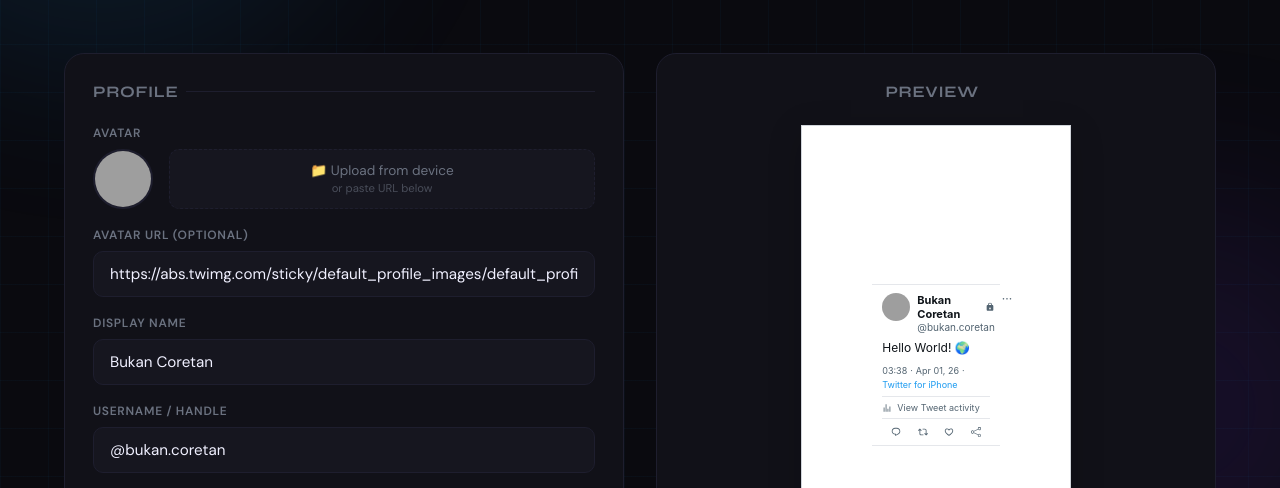
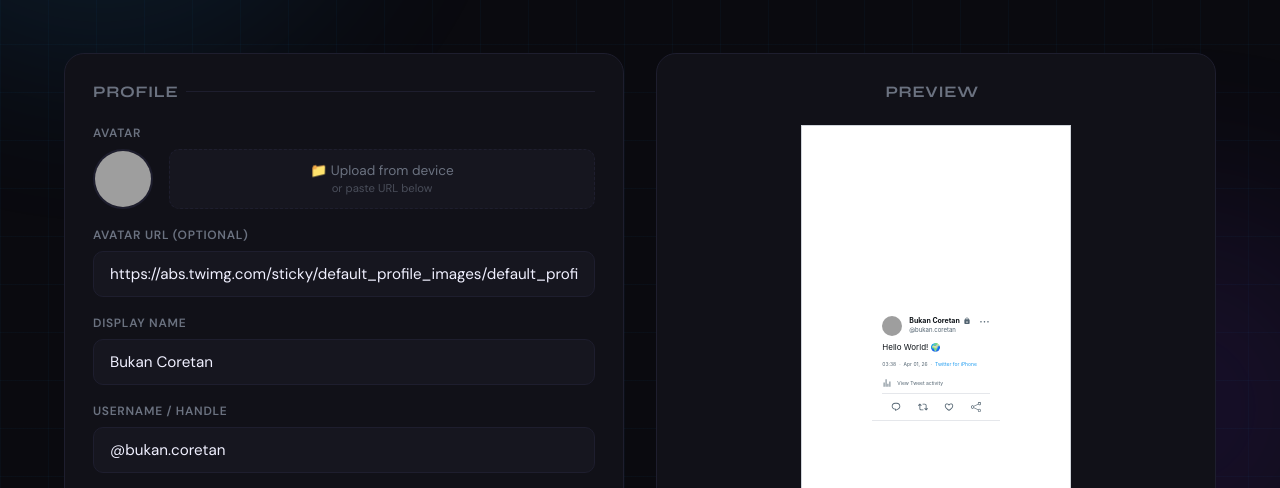
Before and after one commit to CyberHunter404/faketweet, a plain HTML site: page index.html in a window 1280 px wide. Shown: the part 292-780 px from the top of the page. Drawn offline with nearby package versions, Linux system fonts and the light colour scheme; grey boxes are pictures that could not be loaded.

Commit message:
Add files via upload

```diff
--- a/index.html
+++ b/index.html
@@ -269,7 +269,7 @@
       border-radius: 0;
       border: 1px solid #d1d5db;
       padding: 10% 14%;
-      box-shadow: 0 8px 32px rgba(0,0,0,.18);
+
       position: relative;
       overflow: hidden;
       display: flex;
@@ -287,7 +287,6 @@
       transition: background 0.25s;
       width: 100%;
       flex-shrink: 0;
-      border-top: 1px solid #e5e7eb;
       border-bottom: 1px solid #e5e7eb;
     }
     #tweet-card.dark-theme  { background: #15202b; border-color: #2d3748; }
@@ -298,12 +297,12 @@
     .tc-header {
       display: flex;
       align-items: flex-start;
-      margin-bottom: 6px;
+      margin-bottom: 5px;
       gap: 7px;
     }
     .tc-avatar {
-      width: 28px;
-      height: 28px;
+      width: 20px;
+      height: 20px;
       border-radius: 50%;
       object-fit: cover;
       flex-shrink: 0;
@@ -312,7 +311,7 @@
     .tc-name-row { display: flex; align-items: center; gap: 3px; }
     .tc-name {
       font-weight: 700;
-      font-size: 11px;
+      font-size: 7px;
       color: rgb(15,20,25);
       line-height: 1.3;
     }
@@ -320,20 +319,20 @@
     #tweet-card.dim-theme .tc-name  { color: #fff; }
 
     .tc-lock {
-      width: 10px;
-      height: 10px;
+      width: 8px;
+      height: 8px;
       fill: rgb(83,100,113);
       flex-shrink: 0;
     }
     #tweet-card.dark-theme .tc-lock,
     #tweet-card.dim-theme  .tc-lock { fill: #8b98a5; }
-    .tc-handle { color: rgb(83,100,113); font-size: 10px; }
+    .tc-handle { color: rgb(83,100,113); font-size: 6px; }
     #tweet-card.dark-theme .tc-handle,
     #tweet-card.dim-theme  .tc-handle { color: #8b98a5; }
 
     .tc-more { color: rgb(83,100,113); font-size: 12px; line-height: 1; cursor: pointer; }
     .tc-content {
-      font-size: 12px;
+      font-size: 8px;
       line-height: 1.5;
       color: rgb(15,20,25);
       margin-bottom: 8px;
@@ -345,7 +344,7 @@
 
     .tc-meta {
       color: rgb(83,100,113);
-      font-size: 9px;
+      font-size: 5px;
       margin-bottom: 6px;
       display: flex;
       gap: 3px;
@@ -356,7 +355,6 @@
     .tc-meta .client { color: rgb(29,155,240); }
 
     .tc-stats-bar {
-      border-top: 1px solid #e5e7eb;
       border-bottom: 1px solid #e5e7eb;
       padding: 5px 0;
       margin-bottom: 5px;
@@ -364,7 +362,7 @@
       align-items: center;
       gap: 5px;
       color: rgb(83,100,113);
-      font-size: 9px;
+      font-size: 5px;
     }
     #tweet-card.dark-theme .tc-stats-bar { border-color: #2d3748; }
     #tweet-card.dim-theme  .tc-stats-bar { border-color: #2d3748; }
```
